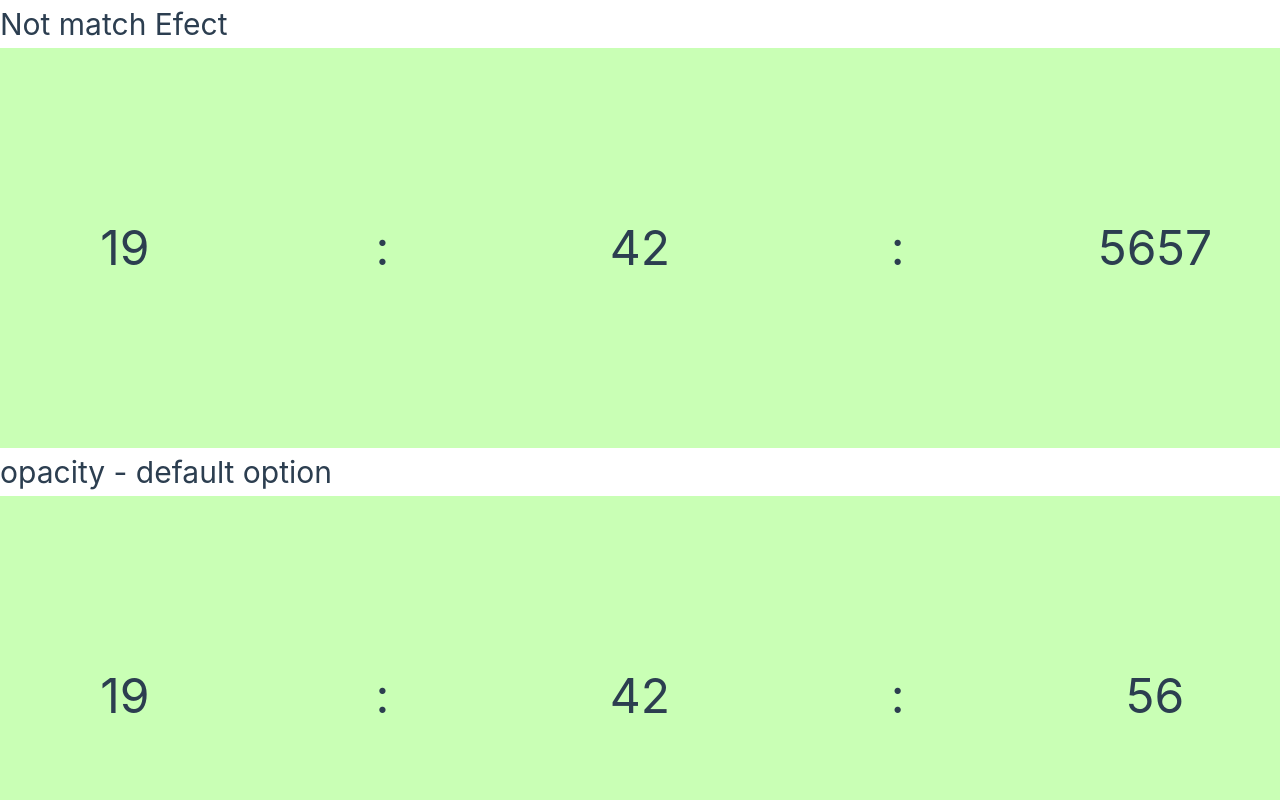
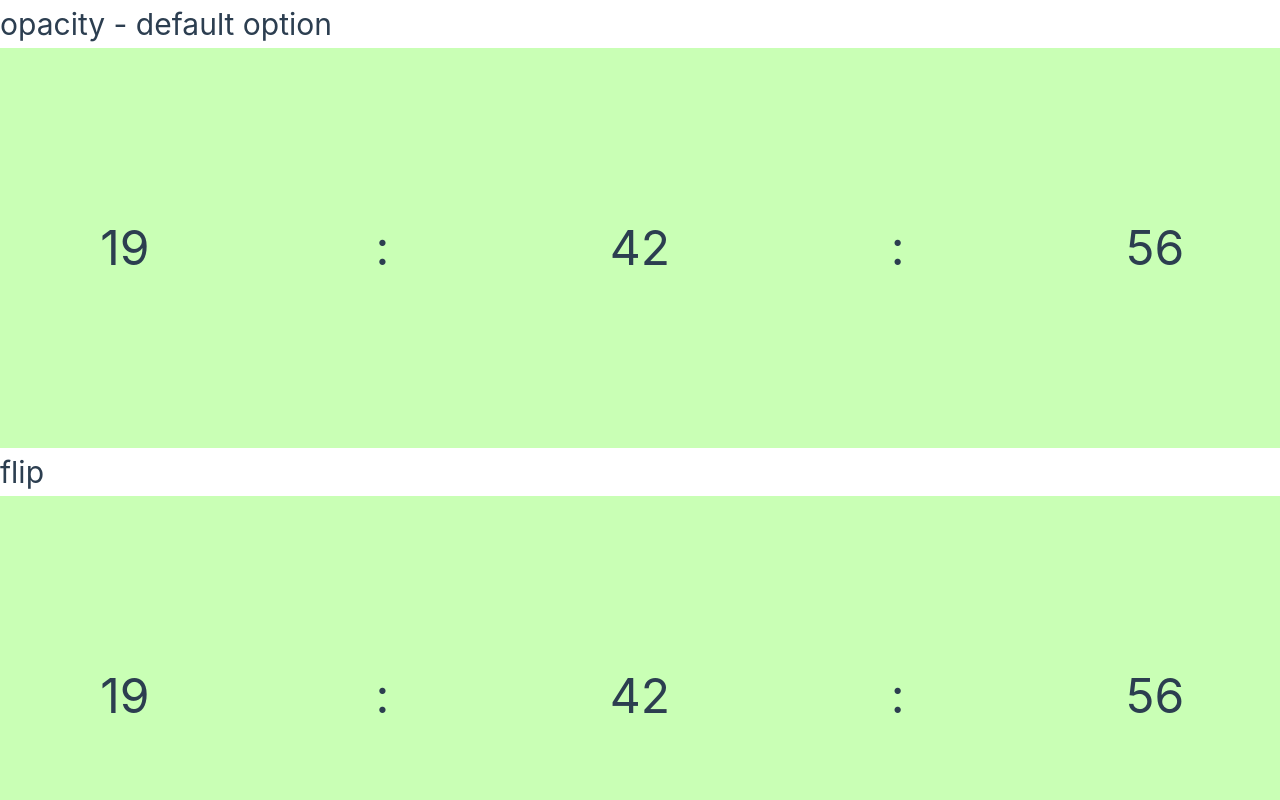
Before and after one commit to rmlgc/clock-vue, a Vue app: page / in a window 1280 px wide. Shown: the top 800 px of the page. Built offline with nearby package versions, Linux system fonts and the light colour scheme.

Commit message:
quit path in vite.config

```diff
--- a/index.html
+++ b/index.html
@@ -1,5 +1,5 @@
 <!DOCTYPE html>
-<html lang="en">
+<html lang="es">
   <head>
     <meta charset="UTF-8" />
     <link rel="icon" href="/favicon.ico" />
--- a/src/App.vue
+++ b/src/App.vue
@@ -3,7 +3,7 @@ import ClockComponent from '@/components/ClockComponent.vue'
 </script>
 
 <template>
-    <ClockComponent efect="Not match Efect"/>
+
     <ClockComponent efect="opacity"/>
     <ClockComponent efect="flip"/>
     <ClockComponent efect="cubeX"/>
--- a/vite.config.js
+++ b/vite.config.js
@@ -10,8 +10,6 @@ const base = mode === "production" ? "/" + path.basename(process.cwd()) + "/" :
 
 // https://vitejs.dev/config/
 export default defineConfig({
-  base,
-  mode,
   plugins: [vue()],
   resolve: {
     alias: {
```
